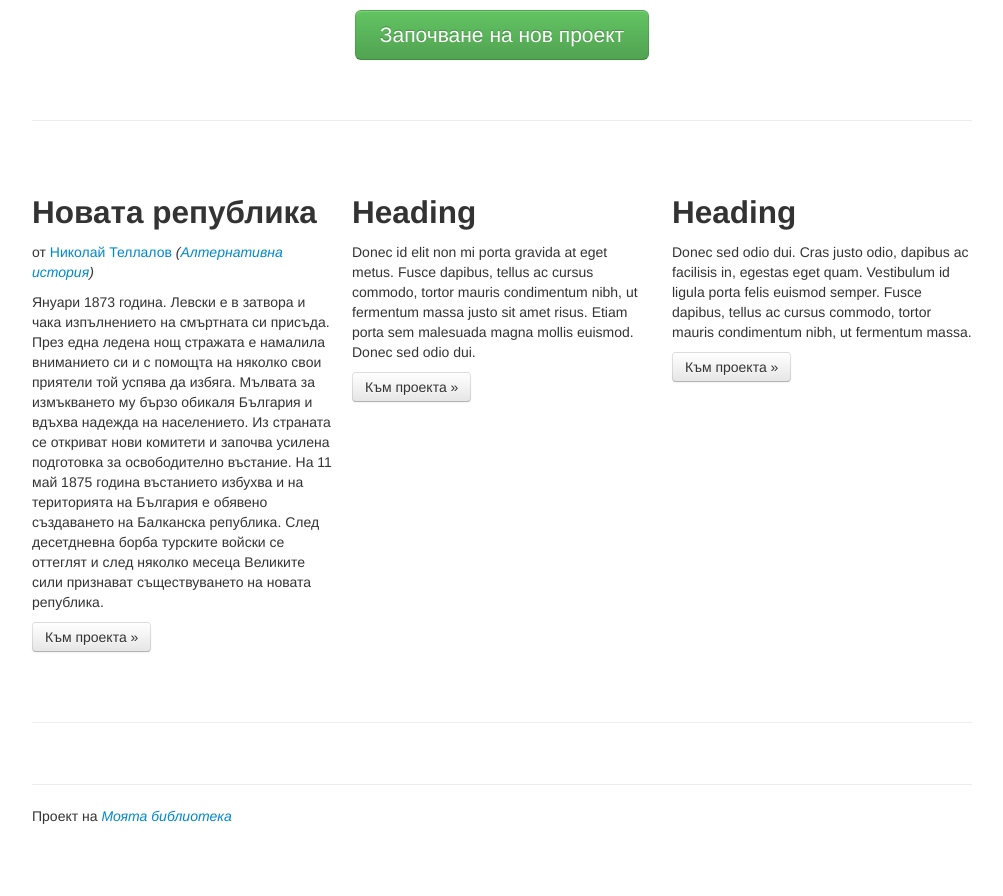
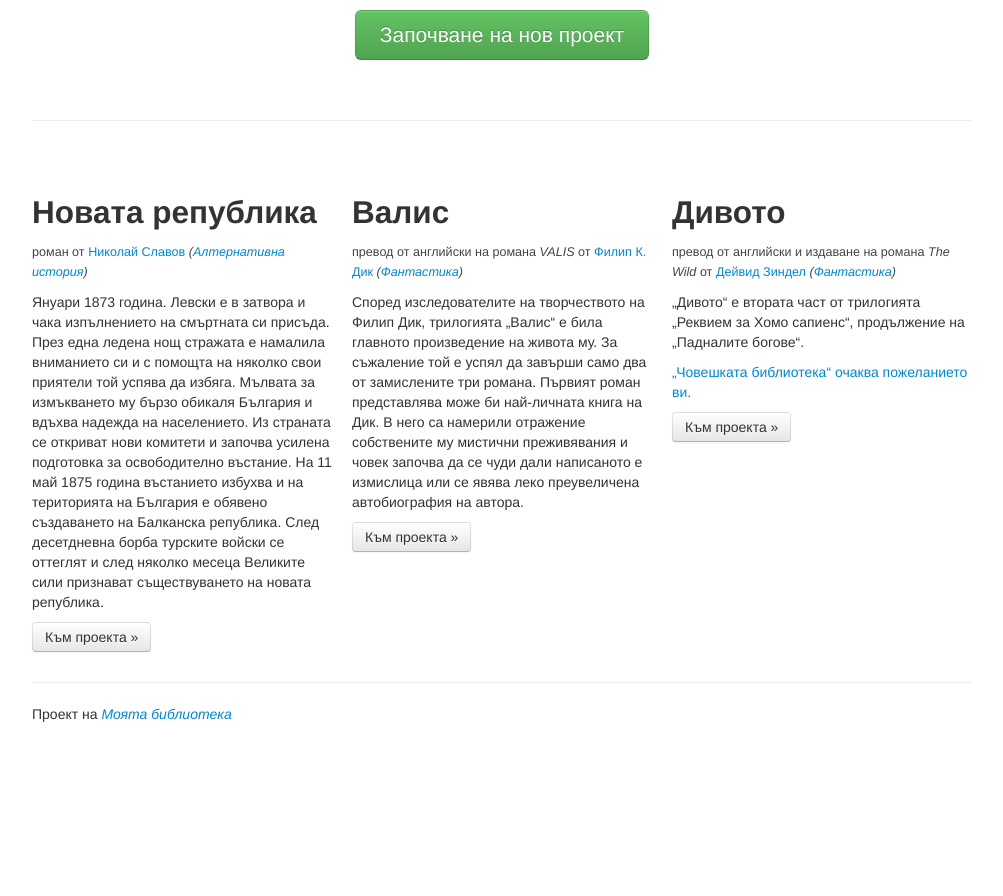
Before and after one commit to chitanka/creatro, a PHP site: template app/views/index.html.twig in a window 1280 px wide. Shown: the part 376-1272 px from the top of the page, without its empty margins (138-1141 px from the left). After the commit the page ends 1098 px from the top, so only its background shows below. Run offline with PHP 8.4, Linux system fonts and the light colour scheme; the template is opened without the code that fills it, so the values that code supplies are empty; some libraries are stand-ins or nearby versions.

Commit message:
more fake stuff

```diff
--- a/app/views/about.html.twig
+++ b/app/views/about.html.twig
@@ -3,4 +3,5 @@
 {% block content %}
 	<h1>За сайта</h1>
 	<p>Авторското ателие дава възможност на всеки безплатно да представи свой проект за ново литературно произведение и да опише от каква помощ има нужда, за да го завърши.</p>
+	<p><a href="https://github.com/bmanolov/creatro">Системата на сайта</a> е изградена с помощта на много свободни проекти и е <a href="https://github.com/bmanolov/creatro">свободно достъпна</a>.</p>
 {% endblock %}
--- a/app/views/index.html.twig
+++ b/app/views/index.html.twig
@@ -12,24 +12,26 @@
 	<div class="row-fluid">
 		<div class="span4">
 		<h2>Новата република</h2>
-		<p>от <a href="/author/nikolaj-tellalov">Николай Теллалов</a> <i>(<a href="/genre/sf-history">Алтернативна история</a>)</i></p>
+		<p class="subtitle">роман от <a href="/author/nikolaj-slavov">Николай Славов</a> <i>(<a href="/genre/sf-history">Алтернативна история</a>)</i></p>
 
 <p>Януари 1873 година. Левски е в затвора и чака изпълнението на смъртната си присъда. През една ледена нощ стражата е намалила вниманието си и с помощта на няколко свои приятели той успява да избяга. Мълвата за измъкването му бързо обикаля България и вдъхва надежда на населението. Из страната се откриват нови комитети и започва усилена подготовка за освободително въстание. На 11 май 1875 година въстанието избухва и на територията на България е обявено създаването на Балканска република. След десетдневна борба турските войски се оттеглят и след няколко месеца Великите сили признават съществуването на новата република.</p>
 		<p><a class="btn" href="/project/novata-republika">Към проекта &raquo;</a></p>
 		</div>
 		<div class="span4">
-		<h2>Heading</h2>
-		<p>Donec id elit non mi porta gravida at eget metus. Fusce dapibus, tellus ac cursus commodo, tortor mauris condimentum nibh, ut fermentum massa justo sit amet risus. Etiam porta sem malesuada magna mollis euismod. Donec sed odio dui. </p>
-		<p><a class="btn" href="/project/xxx">Към проекта &raquo;</a></p>
+		<h2>Валис</h2>
+		<p class="subtitle">превод от английски на романа <i>VALIS</i> от <a href="http://bg.wikipedia.org/wiki/%D0%A4%D0%B8%D0%BB%D0%B8%D0%BF_%D0%9A._%D0%94%D0%B8%D0%BA">Филип К. Дик</a> <i>(<a href="/genre/sf">Фантастика</a>)</i></p>
+		<p>Според изследователите на творчеството на Филип Дик, трилогията „Валис“ е била главното произведение на живота му. За съжаление той е успял да завърши само два от замислените три романа. Първият роман представлява може би най-личната книга на Дик. В него са намерили отражение собствените му мистични преживявания и човек започва да се чуди дали написаното е измислица или се явява леко преувеличена автобиография на автора.</p>
+		<p><a class="btn" href="/project/valis-translation">Към проекта &raquo;</a></p>
 	</div>
 		<div class="span4">
-		<h2>Heading</h2>
-		<p>Donec sed odio dui. Cras justo odio, dapibus ac facilisis in, egestas eget quam. Vestibulum id ligula porta felis euismod semper. Fusce dapibus, tellus ac cursus commodo, tortor mauris condimentum nibh, ut fermentum massa.</p>
-		<p><a class="btn" href="/project/xxx">Към проекта &raquo;</a></p>
+		<h2>Дивото</h2>
+		<p class="subtitle">превод от английски и издаване на романа <i>The Wild</i> от <a href="http://bg.wikipedia.org/wiki/%D0%94%D0%B5%D0%B9%D0%B2%D0%B8%D0%B4_%D0%97%D0%B8%D0%BD%D0%B4%D0%B5%D0%BB">Дейвид Зиндел</a> <i>(<a href="/genre/sf">Фантастика</a>)</i></p>
+		<p>„Дивото“ е втората част от трилогията „Реквием за Хомо сапиенс“, продължение на „Падналите богове“.</p>
+		<p><a href="http://choveshkata.net/blog/?p=784">„Човешката библиотека“ очаква пожеланието ви.</a></p>
+		<p><a class="btn" href="/project/green-shadows-white-whale-translation">Към проекта &raquo;</a></p>
 		</div>
 	</div>
 
-	<hr>
 {% endblock content %}
 
 {% block stylesheets %}
@@ -51,5 +53,9 @@
 			font-size: 21px;
 			padding: 14px 24px;
 		}
+		.subtitle {
+			color: #444;
+			font-size: 90%;
+		}
 	</style>
 {% endblock %}
```
Lines whose indentation alone changed are shown as unchanged.
